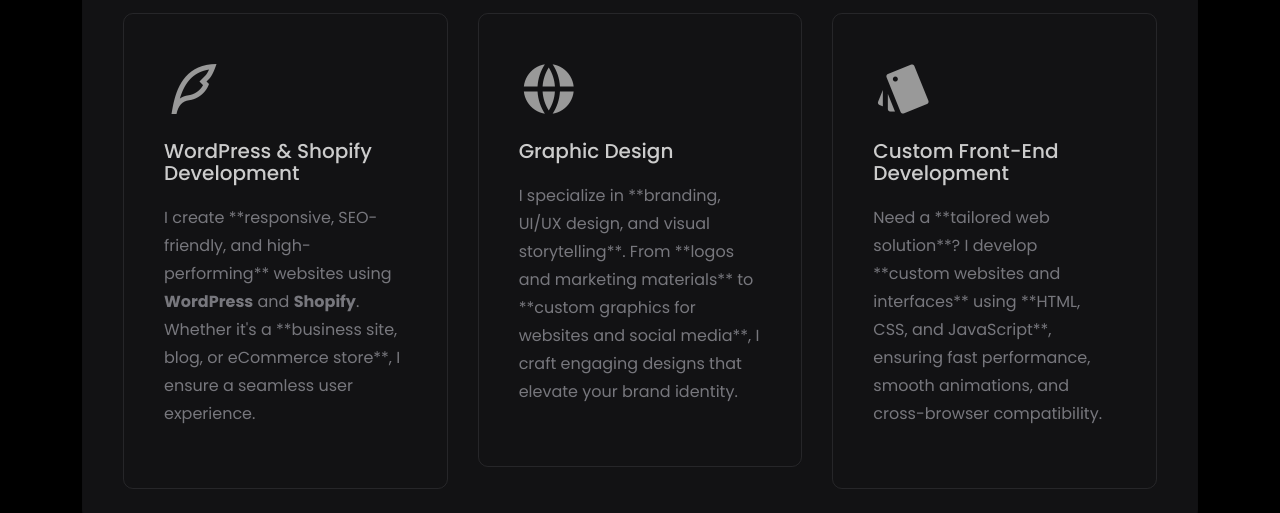
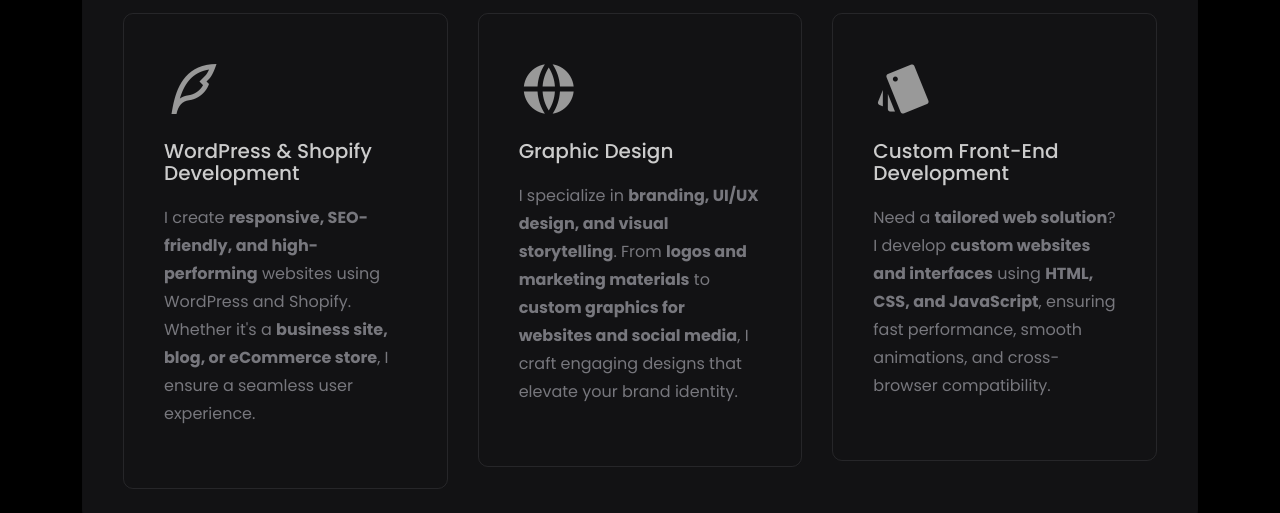
Before and after one commit to Waqar4444/MirzaWaqar.com, a plain HTML site: page services/index.html in a window 1280 px wide. Shown: the part 287-800 px from the top of the page. Drawn offline with Linux system fonts and the light colour scheme.

```diff
--- a/services/index.html
+++ b/services/index.html
@@ -233,10 +233,10 @@
                 <i class="ri-quill-pen-line"></i>
                 <h4>WordPress & Shopify Development</h4>
                 <p>
-                  I create **responsive, SEO-friendly, and high-performing**
-                  websites using
-                  <strong>WordPress</strong> and <strong>Shopify</strong>.
-                  Whether it's a **business site, blog, or eCommerce store**, I
+                  I create
+                  <strong>responsive, SEO-friendly, and high-performing</strong>
+                  websites using WordPress and Shopify. Whether it's a
+                  <strong>business site, blog, or eCommerce store</strong>, I
                   ensure a seamless user experience.
                 </p>
               </div>
@@ -248,10 +248,12 @@
                 <i class="ri-global-fill"></i>
                 <h4>Graphic Design</h4>
                 <p>
-                  I specialize in **branding, UI/UX design, and visual
-                  storytelling**. From **logos and marketing materials** to
-                  **custom graphics for websites and social media**, I craft
-                  engaging designs that elevate your brand identity.
+                  I specialize in
+                  <strong
+                    >branding, UI/UX design, and visual storytelling</strong
+                  >. From <strong>logos and marketing materials</strong> to
+                  <strong>custom graphics for websites and social media</strong
+                  >, I craft engaging designs that elevate your brand identity.
                 </p>
               </div>
             </div>
@@ -263,9 +265,10 @@
                 <i class="ri-pantone-fill"></i>
                 <h4>Custom Front-End Development</h4>
                 <p>
-                  Need a **tailored web solution**? I develop **custom websites
-                  and interfaces** using **HTML, CSS, and JavaScript**, ensuring
-                  fast performance, smooth animations, and cross-browser
+                  Need a <strong>tailored web solution</strong>? I develop
+                  <strong>custom websites and interfaces</strong> using
+                  <strong>HTML, CSS, and JavaScript</strong>, ensuring fast
+                  performance, smooth animations, and cross-browser
                   compatibility.
                 </p>
               </div>
```
Also changed, not shown: index.html (+1 -1 lines).
